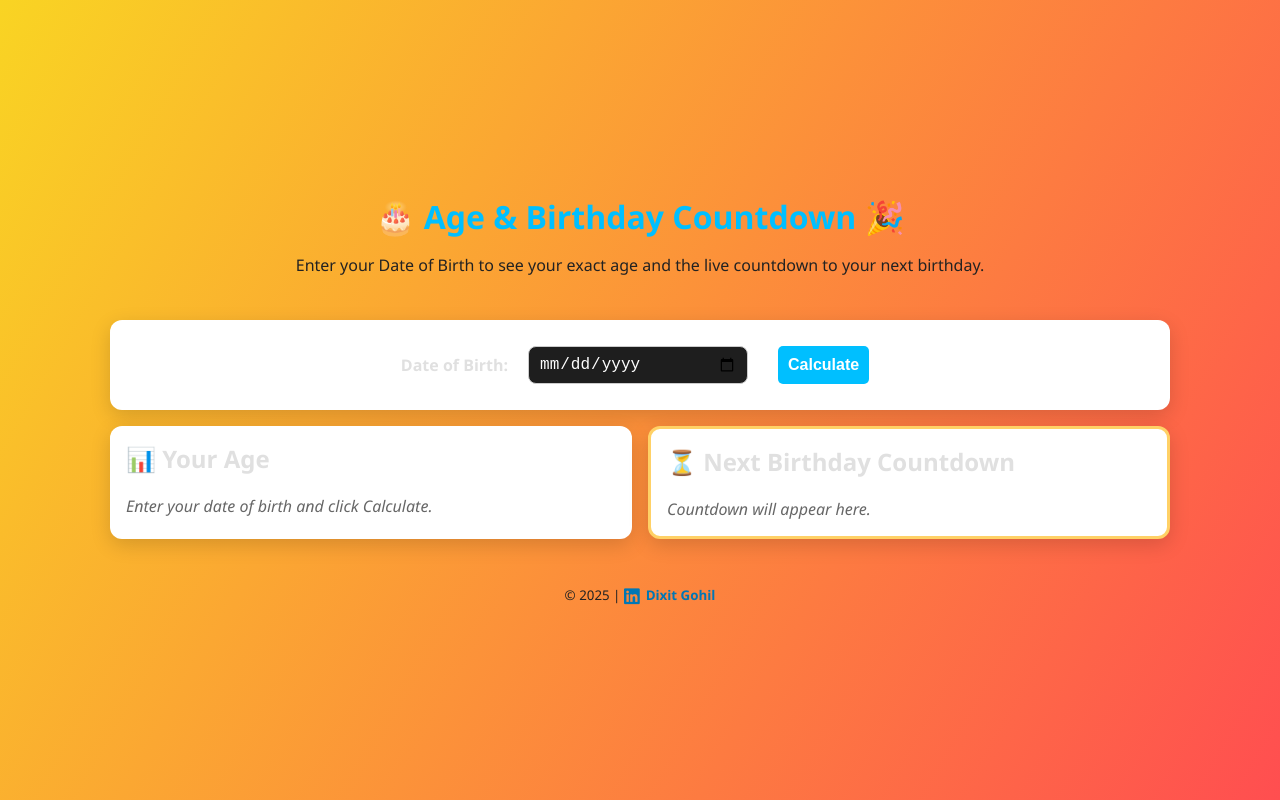
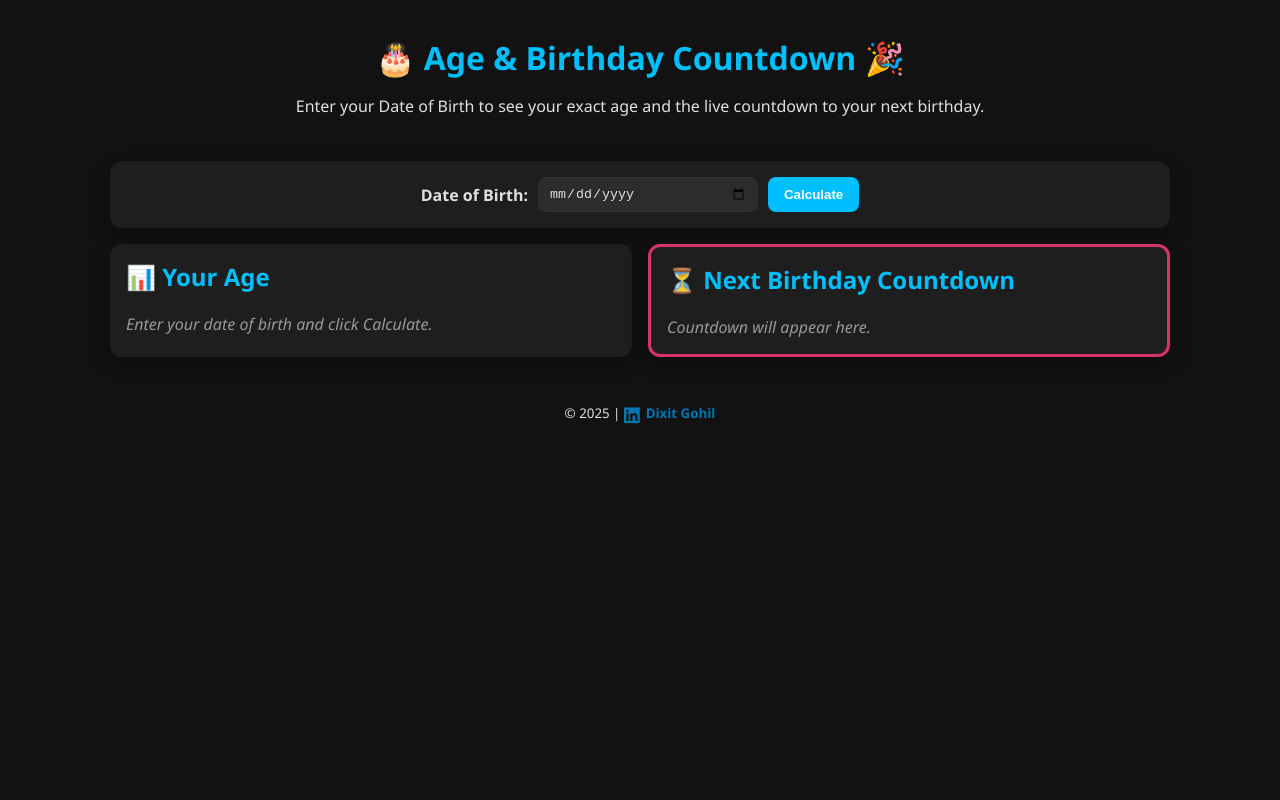
Before and after one commit to Gohil-Dixit/Birthday-Special, a plain HTML site: page index.html in a window 1280 px wide. Drawn offline with Linux system fonts and the light colour scheme.

Commit message:
Update style.css

```diff
--- a/style.css
+++ b/style.css
@@ -1,11 +1,12 @@
 :root {
-  --bg1: #f9d423;
-  --bg2: #ff4e50;
-  --text: #1f1f1f;
-  --white: #ffffff;
+  --bg-dark: #121212;
+  --text-light: #e0e0e0;
+  --primary-blue: #00bfff;
+  --primary-blue-hover: #0099cc;
+  --panel-bg: #1e1e1e;
   --accent: #d6336c;
-  --success: #28a745;
-  --shadow: rgba(0, 0, 0, 0.15);
+  --shadow: rgba(0, 0, 0, 0.3);
+  --linkedin-blue: #0077b5;
 }
 
 * {
@@ -14,22 +15,26 @@
 
 body {
   margin: 0;
-  font-family: system-ui, -apple-system, Segoe UI, Roboto, Arial, sans-serif;
-  color: var(--text);
-  background: linear-gradient(120deg, var(--bg1), var(--bg2));
-  min-height: 100vh;
+  font-family: 'Segoe UI', sans-serif;
+  background-color: var(--bg-dark);
+  color: var(--text-light);
   display: flex;
   flex-direction: column;
+  align-items: center;
+  justify-content: flex-start;
+  min-height: 100vh;
+  padding: 20px;
 }
 
 header, footer {
   text-align: center;
   padding: 16px 20px;
-  color: #222;
 }
 
 h1 {
-  margin: 0 0 8px;
+  margin: 0 0 12px;
+  color: var(--primary-blue);
+  font-size: 32px;
 }
 
 main {
@@ -40,7 +45,7 @@ main {
 }
 
 .controls {
-  background: var(--white);
+  background: var(--panel-bg);
   border-radius: 12px;
   padding: 16px;
   box-shadow: 0 6px 20px var(--shadow);
@@ -55,17 +60,19 @@ label {
   font-weight: 600;
 }
 
-input[type="date"] {
+input[type="date"], input[type="text"] {
   padding: 8px 10px;
-  border: 1px solid #ccc;
+  border: 1px solid #333;
   border-radius: 8px;
+  background-color: #2c2c2c;
+  color: var(--text-light);
   min-width: 220px;
 }
 
 button {
   padding: 10px 16px;
-  background: var(--success);
-  color: #fff;
+  background: var(--primary-blue);
+  color: white;
   border: none;
   border-radius: 8px;
   cursor: pointer;
@@ -73,7 +80,7 @@ button {
 }
 
 button:hover {
-  filter: brightness(0.95);
+  background-color: var(--primary-blue-hover);
 }
 
 .panels {
@@ -84,7 +91,7 @@ button:hover {
 }
 
 .panel {
-  background: var(--white);
+  background: var(--panel-bg);
   border-radius: 12px;
   padding: 16px;
   box-shadow: 0 6px 20px var(--shadow);
@@ -92,15 +99,16 @@ button:hover {
 
 .panel h2 {
   margin-top: 0;
+  color: var(--primary-blue);
 }
 
 .placeholder {
-  color: #666;
+  color: #999;
   font-style: italic;
 }
 
 .highlight {
-  border: 3px solid #ffd166;
+  border: 3px solid var(--accent);
 }
 
 .result-list {
@@ -111,7 +119,7 @@ button:hover {
 
 .result-list li {
   padding: 6px 0;
-  border-bottom: 1px dashed #eee;
+  border-bottom: 1px dashed #444;
 }
 
 .count-value {
@@ -121,22 +129,8 @@ button:hover {
   margin-top: 8px;
 }
 
-@media (max-width: 900px) {
-  .panels {
-    grid-template-columns: 1fr;
-  }
-}
 footer a {
-  color: #0077b5; /* LinkedIn blue */
-  text-decoration: none;
-  font-weight: bold;
-}
-
-footer a:hover {
-  text-decoration: underline;
-}
-footer a {
-  color: #0077b5; /* LinkedIn blue */
+  color: var(--linkedin-blue);
   text-decoration: none;
   font-weight: bold;
 }
@@ -150,6 +144,14 @@ footer i {
   font-size: 18px;
   vertical-align: middle;
 }
+
+/* Responsive Design */
+@media (max-width: 900px) {
+  .panels {
+    grid-template-columns: 1fr;
+  }
+}
+
 @media (max-width: 600px) {
   body {
     padding: 10px;
@@ -165,43 +167,3 @@ footer i {
     text-align: center;
   }
 }
-body {
-  margin: 0;
-  font-family: 'Segoe UI', sans-serif;
-  background-color: #121212; /* black */
-  color: #e0e0e0; /* light gray */
-  display: flex;
-  flex-direction: column;
-  align-items: center;
-  justify-content: center;
-  min-height: 100vh;
-  padding: 20px;
-}
-
-h1 {
-  color: #00bfff; /* blue */
-}
-
-input, button {
-  padding: 10px;
-  margin: 10px;
-  border-radius: 5px;
-  border: none;
-  font-size: 16px;
-}
-
-input {
-  background-color: #1e1e1e;
-  color: #ffffff;
-  border: 1px solid #333;
-}
-
-button {
-  background-color: #00bfff;
-  color: white;
-  cursor: pointer;
-}
-
-button:hover {
-  background-color: #0099cc;
-}
```
